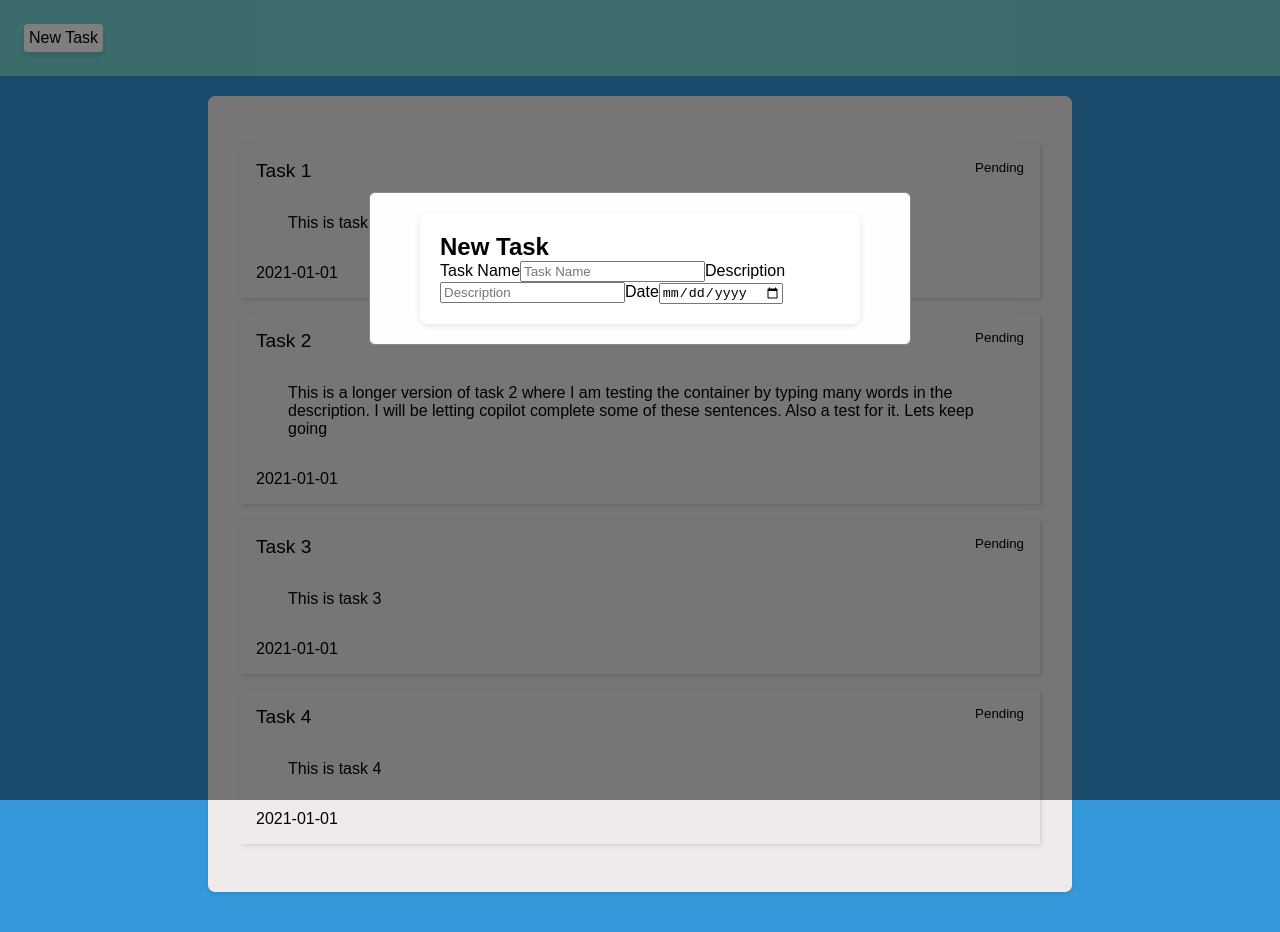
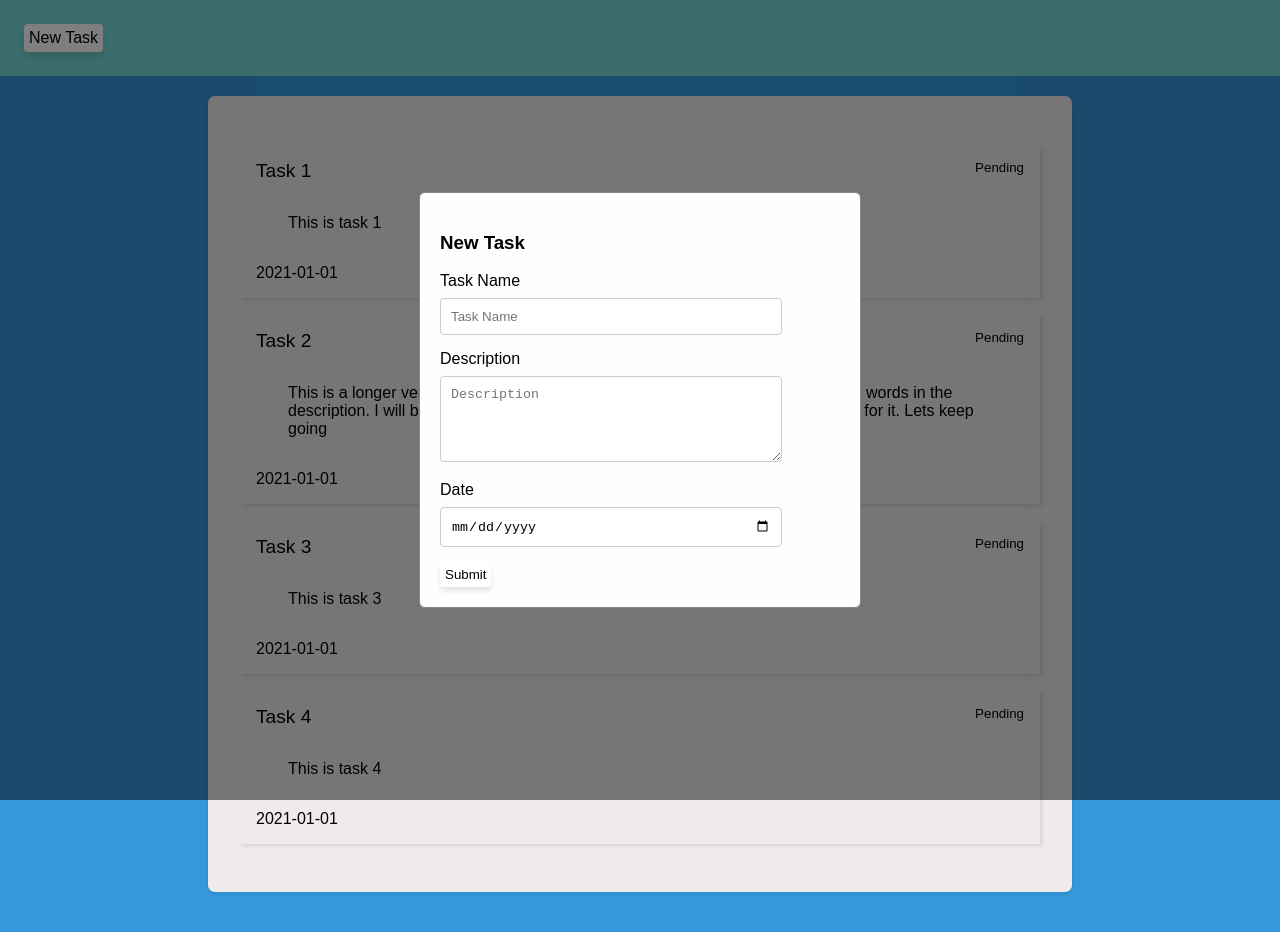
Before and after one commit to Dyllboy/TaskMaster, a React (Create React App) app: page / in a window 1280 px wide. Both pictures are taken after a click on the link "New Task". Shown: the top 932 px of the page. Built offline with nearby package versions, Linux system fonts and the light colour scheme.

Commit message:
Added form modal styling

```diff
--- a/src/component/Landing/landing.css
+++ b/src/component/Landing/landing.css
@@ -42,12 +42,3 @@ header {
     gap: 10rem;
     margin: 1rem 0;
 }
-
-.modal-items {
-    background-color: #ffffff;
-    border-radius: 8px;
-    box-shadow: 0px 2px 6px rgba(0, 0, 0, 0.1);
-    padding: 20px;
-    max-width: 400px;
-    margin: 0 auto;
-  }
--- a/src/component/Landing/landing.jsx
+++ b/src/component/Landing/landing.jsx
@@ -3,22 +3,33 @@ import TaskComponent from '../Task/task';
 import task from '../../objects/task';
 import { useState, useEffect } from 'react';
 import NavComponent from '../Nav/nav';
-import TaskFormComponent from '../TaskForm/task';
+import ModalWrapperComponent from '../Modal/modalWrapper';
+import TaskFormComponent from '../TaskForm/taskForm';
 
 const LandingComponent = () => {
 
-    const [tasks, setTask] = useState(() => {
-        const saved = localStorage.getItem("tasks");
-        const initialValue = JSON.parse(saved);
-        return initialValue || [];
-    });
-
+    const [task, setTask] = useState();
     const [modalVisible, setModalVisible] = useState(false);
 
+    useEffect(() => {
+        localStorage.getItem("")
+    });
 
     const updateModal = () => {
         setModalVisible(!modalVisible);
     }
+
+    const handleFormSubmit = event => {
+        event.preventDefault();
+        updateModal();
+        // taskArray.push({
+        //     taskName: event.target.name,
+        //     description: event.target.description,
+        //     date: event.target.date,
+        //     status: 'Pending'
+        // })
+    }
+
 
     const taskArray = [
         {
@@ -54,19 +65,9 @@ const LandingComponent = () => {
             <NavComponent updateModal = {updateModal}></NavComponent>
 
             <div className="container">
-                {modalVisible && <TaskFormComponent updateModal={updateModal}>
-                    <div className='modal-items'>
-                        <h2>New Task</h2>
-                        <form>
-                            <label for="taskName">Task Name</label>
-                            <input type="text" id="taskName" name="taskName" placeholder="Task Name"></input>
-                            <label for="description">Description</label>
-                            <input type="text" id="description" name="description" placeholder="Description"></input>
-                            <label for="date">Date</label>
-                            <input type="date" id="date" name="date" placeholder="Date"></input>
-                        </form>
-                    </div>
-                </TaskFormComponent>}
+                {modalVisible && <ModalWrapperComponent updateModal={updateModal}>
+                    <TaskFormComponent submit={handleFormSubmit}></TaskFormComponent>
+                </ModalWrapperComponent>}
                 <ul className='taskList'>
                     {taskArray.map(t => (<TaskComponent key={t.taskName} task={t}></TaskComponent>))}
                 </ul>
--- a/src/component/TaskForm/task.css
+++ b/src/component/Modal/modalWrapper.css
@@ -1,11 +1,3 @@
-form {
-
-}
-
-input {
-
-}
-
 .modal {
     position: fixed; /* Stay in place */
     z-index: 1; /* Sit on top */
@@ -19,16 +11,6 @@ input {
     align-items: center;
   }
 
-  /* Modal Content/Box */
-.modal-content {
-    background-color: #fefefe;
-    margin: 15% auto; /* 15% from the top and centered */
-    padding: 20px;
-    border: 1px solid #888;
-    border-radius: 6px;
-    width: 500px; /* Could be more or less, depending on screen size */
-}
-
 a {
     border-radius: 4px;
     padding: 5px;
--- a/src/component/TaskForm/task.jsx
+++ b/src/component/Modal/modalWrapper.jsx
@@ -1,20 +1,20 @@
-import './task.css'
+import './modalWrapper.css'
 
-const TaskFormComponent = ({updateModal, children}) => {
+const ModalWrapperComponent = ({updateModal, children}) => {
 
     const handleBackdropClick = event => {
         if (event.target === event.currentTarget) {
-            updateModal(); // Close the modal when backdrop is clicked
+            updateModal();
         }
     };
 
     return(
         <>
             <div id="myModal" class="modal" onClick={handleBackdropClick}>
-                <div class="modal-content">{children}</div>
+                {children}
             </div>
         </>
     )
 }
 
-export default TaskFormComponent
+export default ModalWrapperComponent
--- /dev/null
+++ b/src/component/TaskForm/taskForm.css
@@ -0,0 +1,44 @@
+.modal-items {
+    background-color: #fefefe;
+    margin: 15% auto;
+    padding: 20px;
+    border: 1px solid #888;
+    border-radius: 6px;
+    max-width : 400px;
+}
+
+form label {
+    display: block;
+    margin-bottom: 8px;
+}
+
+form input {
+    width: 80%;
+    padding: 10px;
+    border: 1px solid #ccc;
+    border-radius: 4px;
+    margin-bottom: 15px;
+}
+
+.form-description {
+    width: 80%;
+    height: 4rem;
+    padding: 10px;
+    border: 1px solid #ccc;
+    border-radius: 4px;
+    margin-bottom: 15px;
+}
+
+form button {
+    display: block;
+    border-radius: 4px;
+    border: none;
+    padding: 5px;
+    background-color: white;
+    box-shadow: 0px 4px 5px rgba(0, 0, 0, 0.1);
+}
+
+form button:hover {
+    background-color: bisque;
+    cursor: pointer;
+}
--- /dev/null
+++ b/src/component/TaskForm/taskForm.jsx
@@ -0,0 +1,21 @@
+import './taskForm.css'
+
+const TaskFormComponent = ({submit}) => {
+
+    return (
+        <div className='modal-items'>
+            <h3>New Task</h3>
+            <form>
+                <label for="taskName">Task Name</label>
+                <input type="text" className='form-name' name="taskName" placeholder="Task Name"></input>
+                <label for="description">Description</label>
+                <textarea type="text" className='form-description' name="description" placeholder="Description"></textarea>
+                <label for="date">Date</label>
+                <input type="date" className='date' name="date" placeholder="Date"></input>
+                <button type='submit' onClick={submit}>Submit</button>
+            </form>
+        </div>
+    )
+}
+
+export default TaskFormComponent
```
